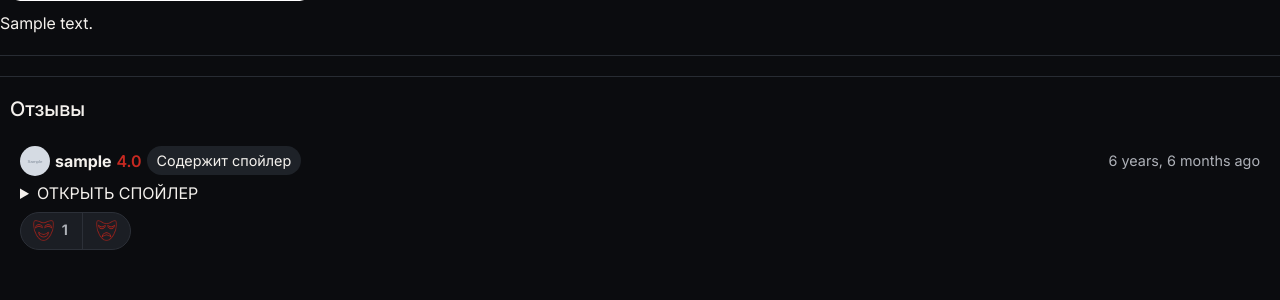
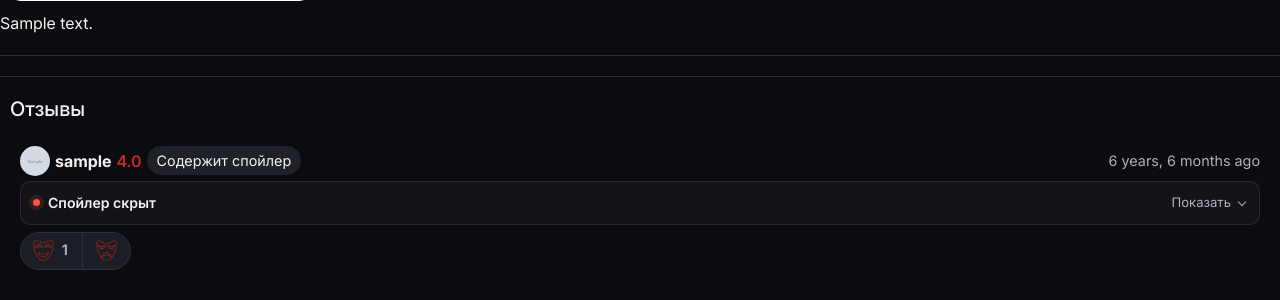
Before and after one commit to ivanKislyak/Rafs, a Django app: page /movies/1/ in a window 1280 px wide. Shown: the part 651-951 px from the top of the page. Before the commit the page ends 901 px from the top, so only its background shows below. Run offline with Django 5.2, Linux system fonts and the light colour scheme; tables that the repository leaves empty hold one stand-in row (values such as "Sample post"); grey boxes marked "Sample" are stand-in pictures.

Commit message:
feat: enhance spoiler disclosure for reviews with improved UI and animations

```diff
--- a/movies/static/movies/css/movies.css
+++ b/movies/static/movies/css/movies.css
@@ -497,6 +497,113 @@
   padding: var(--space-m);
   display: grid;
   gap: var(--space-s);
+  cursor: pointer;
+}
+
+.review-comment-details {
+  overflow: hidden;
+  border: 1px solid color-mix(in srgb, var(--color-border) 78%, transparent);
+  border-radius: 10px;
+  background: color-mix(in srgb, var(--color-surface-raised) 52%, transparent);
+}
+
+.review-comment-details summary {
+  list-style: none;
+  cursor: pointer;
+  display: flex;
+  align-items: center;
+  min-height: 42px;
+  padding: 8px 12px;
+  color: var(--color-text);
+  font-size: 0.88rem;
+  transition: background-color 160ms ease;
+}
+
+.review-comment-details summary:hover {
+  background-color: color-mix(in srgb, var(--color-accent) 7%, transparent);
+}
+
+.review-comment-details summary:focus-visible {
+  outline: 2px solid var(--color-focus-visible-outline);
+  outline-offset: -2px;
+}
+
+.review-comment-details summary::-webkit-details-marker {
+  display: none;
+}
+
+.review-comment-details summary::marker {
+  display: none;
+}
+
+.review-comment-details-label {
+  display: inline-flex;
+  align-items: center;
+  gap: 8px;
+  font-weight: 600;
+}
+
+.review-comment-details-label::before {
+  content: "";
+  width: 7px;
+  height: 7px;
+  flex: 0 0 auto;
+  border-radius: 50%;
+  background-color: var(--color-accent);
+  box-shadow: 0 0 0 4px var(--color-accent-glow);
+}
+
+.review-comment-details-action {
+  margin-left: auto;
+  color: var(--color-text-muted);
+  font-size: 0.82rem;
+}
+
+.review-comment-details-action::after {
+  content: "";
+  display: inline-block;
+  width: 6px;
+  height: 6px;
+  margin: 0 2px 2px 8px;
+  border-right: 1.5px solid currentColor;
+  border-bottom: 1.5px solid currentColor;
+  transform: rotate(45deg);
+}
+
+.review-comment-details-action-close {
+  display: none;
+}
+
+.review-comment-details-action-close::after {
+  margin-bottom: -2px;
+  transform: rotate(225deg);
+}
+
+.review-comment-details[open] .review-comment-details-action-open {
+  display: none;
+}
+
+.review-comment-details[open] .review-comment-details-action-close {
+  display: inline;
+}
+
+.review-comment-spoiler-body {
+  padding: 12px;
+  border-top: 1px solid color-mix(in srgb, var(--color-border) 70%, transparent);
+  background-color: color-mix(in srgb, var(--color-bg) 34%, transparent);
+  animation: review-spoiler-reveal 180ms ease-out;
+}
+
+@keyframes review-spoiler-reveal {
+  from {
+    opacity: 0;
+    transform: translateY(-3px);
+  }
+
+  to {
+    opacity: 1;
+    transform: translateY(0);
+  }
 }
 
 .review-comment-header {
@@ -967,10 +1074,6 @@
   color: var(--color-text);
 }
 
-.summary {
-  cursor: pointer;
-}
-
 @keyframes review-vote-pop {
   0% {
     transform: scale(1);
--- a/movies/templates/movies/movie_detail.html
+++ b/movies/templates/movies/movie_detail.html
@@ -70,10 +70,16 @@
                     </div>
 
                     {% if review.contains_spoiler %}
-                    <details>
-                    <summary>ОТКРЫТЬ СПОЙЛЕР</summary>
-                        <p class="review-comment-text">{{ review.text }}</p>
-                    </details>
+                        <details class="review-comment-details">
+                            <summary>
+                                <span class="review-comment-details-label">Спойлер скрыт</span>
+                                <span class="review-comment-details-action review-comment-details-action-open">Показать</span>
+                                <span class="review-comment-details-action review-comment-details-action-close">Скрыть</span>
+                            </summary>
+                            <div class="review-comment-spoiler-body">
+                                <p class="review-comment-text">{{ review.text }}</p>
+                            </div>
+                        </details>
                     {% else %}
                         <p class="review-comment-text">{{ review.text }}</p>
                     {% endif %}
--- a/templates/base.html
+++ b/templates/base.html
@@ -31,7 +31,7 @@
         <title>{% block title %} RAFS {% endblock %}</title>
         <link rel="stylesheet" href="{% static 'css/base.css' %}?v=20260808-2" />
         <link rel="stylesheet"
-              href="{% static 'movies/css/movies.css' %}?v=20260815-1" />
+              href="{% static 'movies/css/movies.css' %}?v=20260816-1" />
         <link rel="stylesheet" href="{% static 'core/css/core.css' %}" />
     </head>
     <body>
```
